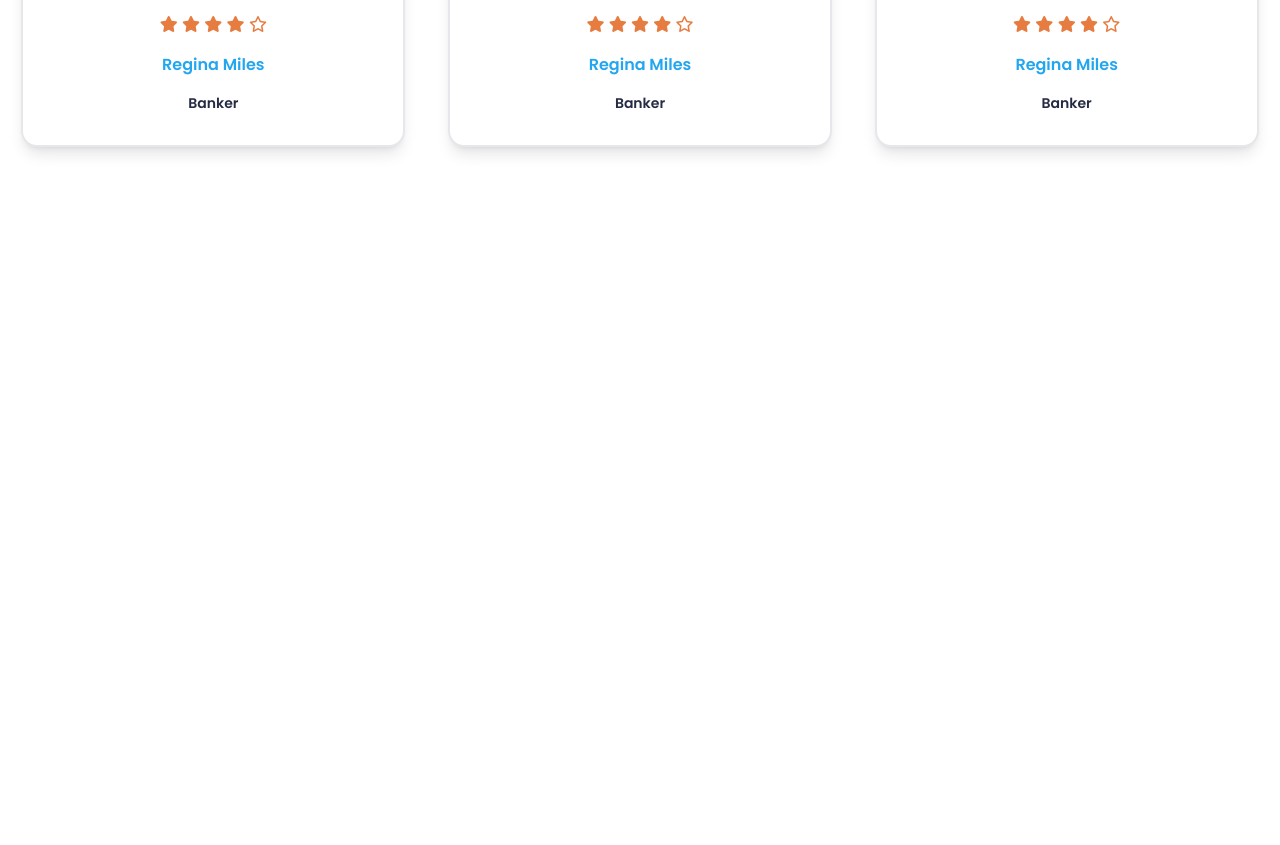
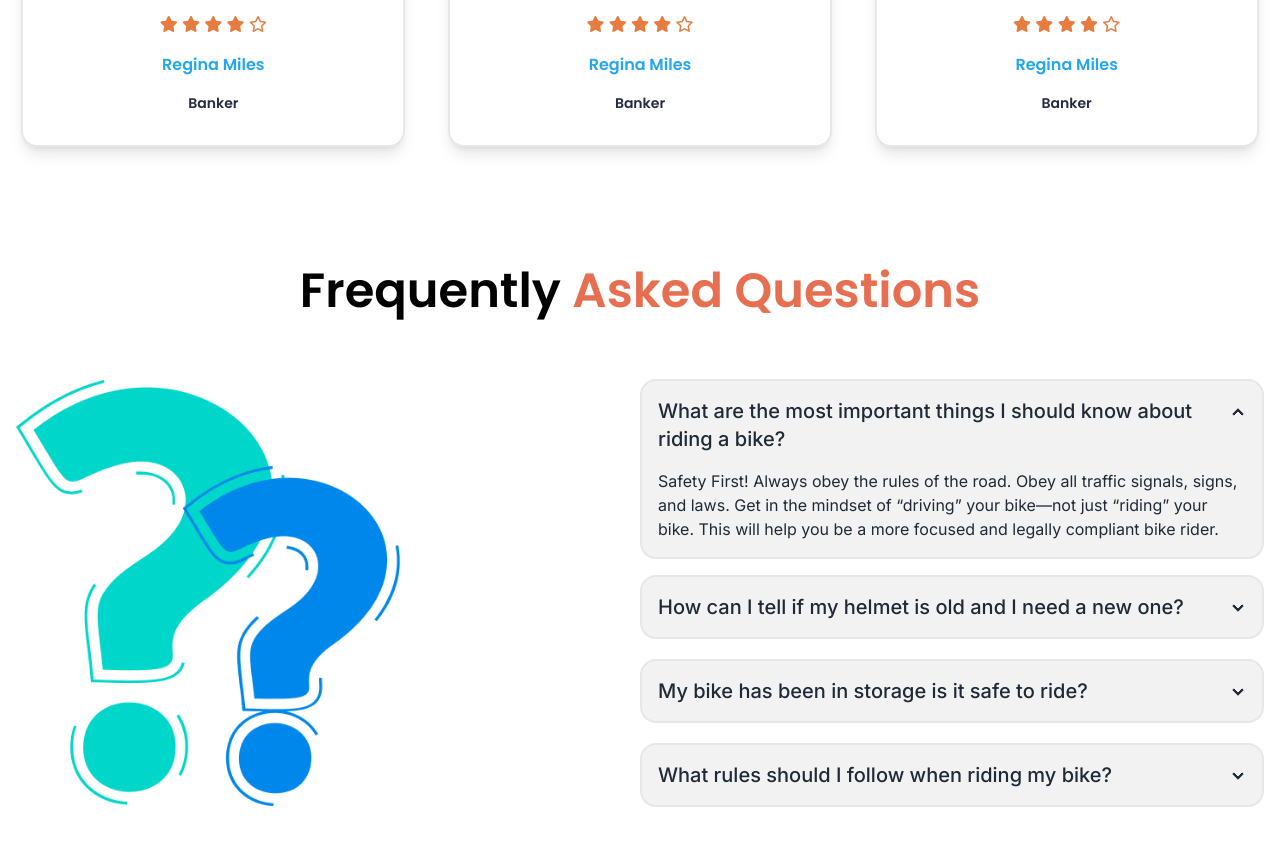
Before and after one commit to samiuzaman/Biker_Zone, a plain HTML site: page index.html in a window 1280 px wide. Shown: the part 2584-3429 px from the top of the page. Before the commit the page ends 2851 px from the top, so only its background shows below. Drawn offline with nearby package versions, Linux system fonts and the light colour scheme.

Commit message:
Frequently Asked Questions Section

```diff
--- a/index.html
+++ b/index.html
@@ -336,6 +336,80 @@
         </div>
       </section>
     </main>
+    <!-- Frequently Asked Questions Section -->
+    <section class="mb-24">
+      <h2
+        class="text-black text-4xl lg:text-5xl font-semibold text-center mb-12"
+      >
+        Frequently <span class="text-[#E76F51]">Asked Questions</span>
+      </h2>
+      <div class="hero">
+        <div
+          class="hero-content flex-col lg:flex-row lg:justify-between lg:items-center"
+        >
+          <img src="images/faq.png" class="max-w-sm rounded-lg" />
+          <div class="w-1/2 font-[Inter]">
+            <div class="collapse collapse-arrow bg-base-200 border-2 mb-4">
+              <input type="radio" name="my-accordion-2" checked="checked" />
+              <div class="collapse-title text-xl font-medium">
+                What are the most important things I should know about riding a
+                bike?
+              </div>
+              <div class="collapse-content">
+                <p>
+                  Safety First! Always obey the rules of the road. Obey all
+                  traffic signals, signs, and laws. Get in the mindset of
+                  “driving” your bike—not just “riding” your bike. This will
+                  help you be a more focused and legally compliant bike rider.
+                </p>
+              </div>
+            </div>
+            <div class="collapse collapse-arrow bg-base-200 border-2 mb-5">
+              <input type="radio" name="my-accordion-2" />
+              <div class="collapse-title text-xl font-medium">
+                How can I tell if my helmet is old and I need a new one?
+              </div>
+              <div class="collapse-content">
+                <p>
+                  Safety First! Always obey the rules of the road. Obey all
+                  traffic signals, signs, and laws. Get in the mindset of
+                  “driving” your bike—not just “riding” your bike. This will
+                  help you be a more focused and legally compliant bike rider.
+                </p>
+              </div>
+            </div>
+            <div class="collapse collapse-arrow bg-base-200 border-2 mb-5">
+              <input type="radio" name="my-accordion-2" />
+              <div class="collapse-title text-xl font-medium">
+                My bike has been in storage is it safe to ride?
+              </div>
+              <div class="collapse-content">
+                <p>
+                  Safety First! Always obey the rules of the road. Obey all
+                  traffic signals, signs, and laws. Get in the mindset of
+                  “driving” your bike—not just “riding” your bike. This will
+                  help you be a more focused and legally compliant bike rider.
+                </p>
+              </div>
+            </div>
+            <div class="collapse collapse-arrow bg-base-200 border-2">
+              <input type="radio" name="my-accordion-2" />
+              <div class="collapse-title text-xl font-medium">
+                What rules should I follow when riding my bike?
+              </div>
+              <div class="collapse-content">
+                <p>
+                  Safety First! Always obey the rules of the road. Obey all
+                  traffic signals, signs, and laws. Get in the mindset of
+                  “driving” your bike—not just “riding” your bike. This will
+                  help you be a more focused and legally compliant bike rider.
+                </p>
+              </div>
+            </div>
+          </div>
+        </div>
+      </div>
+    </section>
     <footer></footer>
   </body>
 </html>
```
